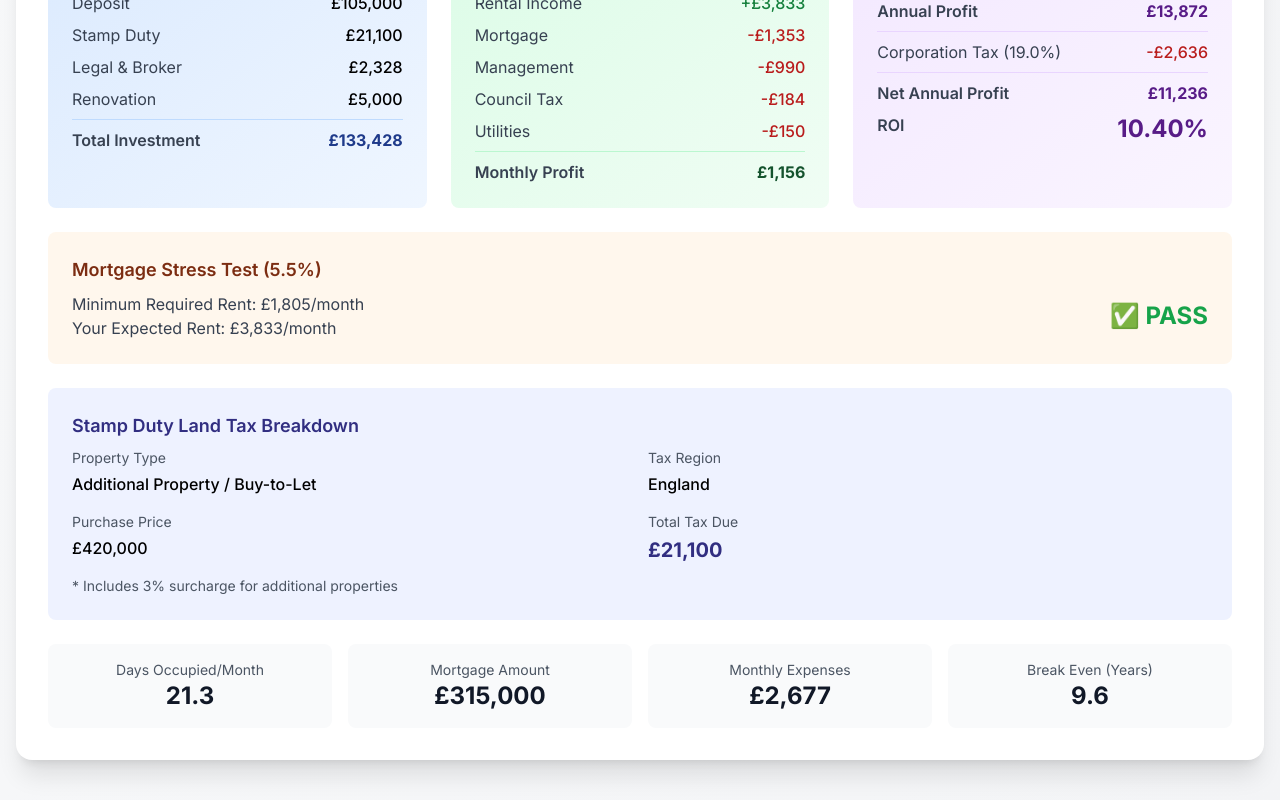
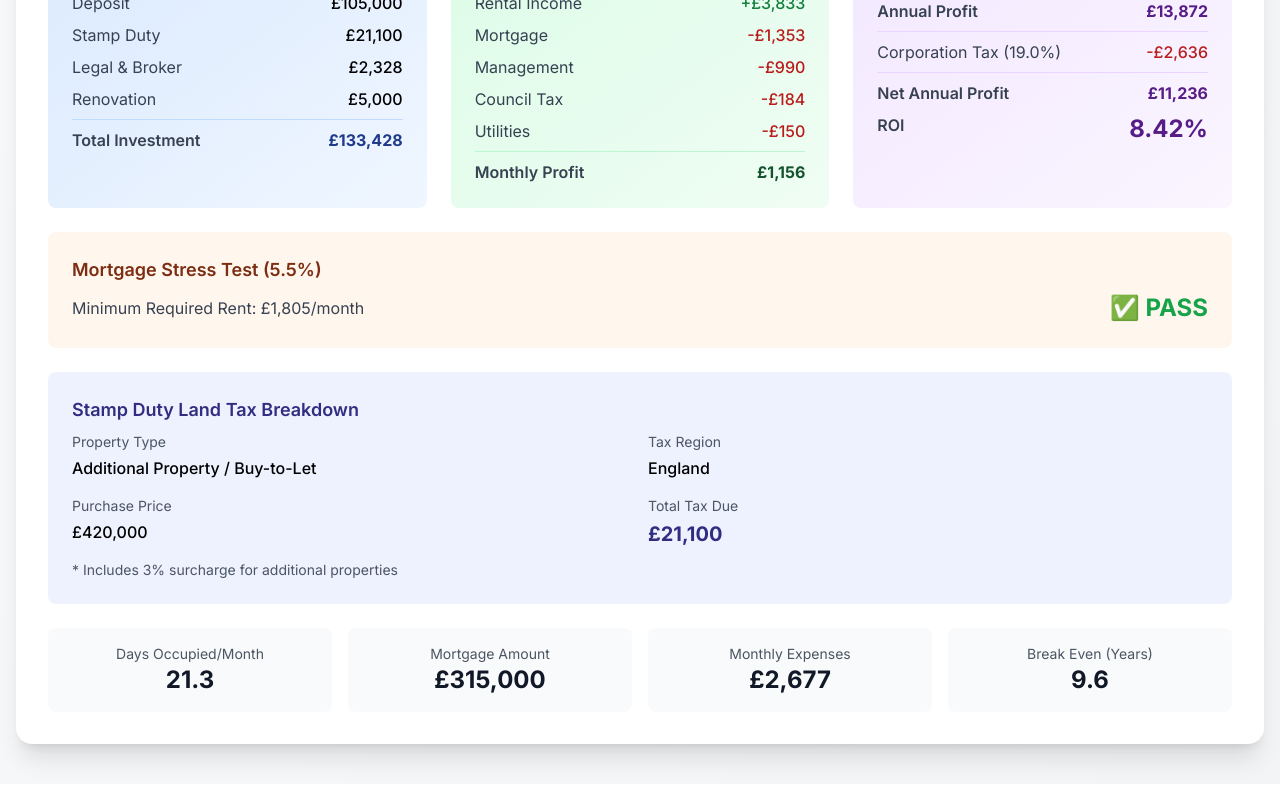
Before and after one commit to RegleAI/BTL, a Next.js app: page / in a window 1280 px wide. Shown: the part 793-1593 px from the top of the page. Built offline with nearby package versions, Linux system fonts and the light colour scheme.

Commit message:
Update page.js

```diff
--- a/app/page.js
+++ b/app/page.js
@@ -210,8 +210,8 @@ export default function BTLCalculator() {
     }
     const netAnnualProfit = annualProfit - corporationTax;
 
-    // ROI
-    const roi = (annualProfit / totalMoneyIn) * 100;
+    // ROI (using net annual profit after corporation tax)
+    const roi = (netAnnualProfit / totalMoneyIn) * 100;
 
     // Mortgage stress test (5.5% rate)
     const stressTestRate = 5.5;
@@ -569,7 +569,6 @@ export default function BTLCalculator() {
             <div className="flex items-center justify-between">
               <div>
                 <p className="text-gray-700">Minimum Required Rent: {formatCurrency(calculations.minRequiredRent)}/month</p>
-                <p className="text-gray-700">Your Expected Rent: {formatCurrency(calculations.monthlyIncomeAirbnb)}/month</p>
               </div>
               <div className={`text-2xl font-bold ${calculations.passesStressTest ? 'text-green-600' : 'text-red-600'}`}>
                 {calculations.passesStressTest ? '✅ PASS' : '❌ FAIL'}
```
